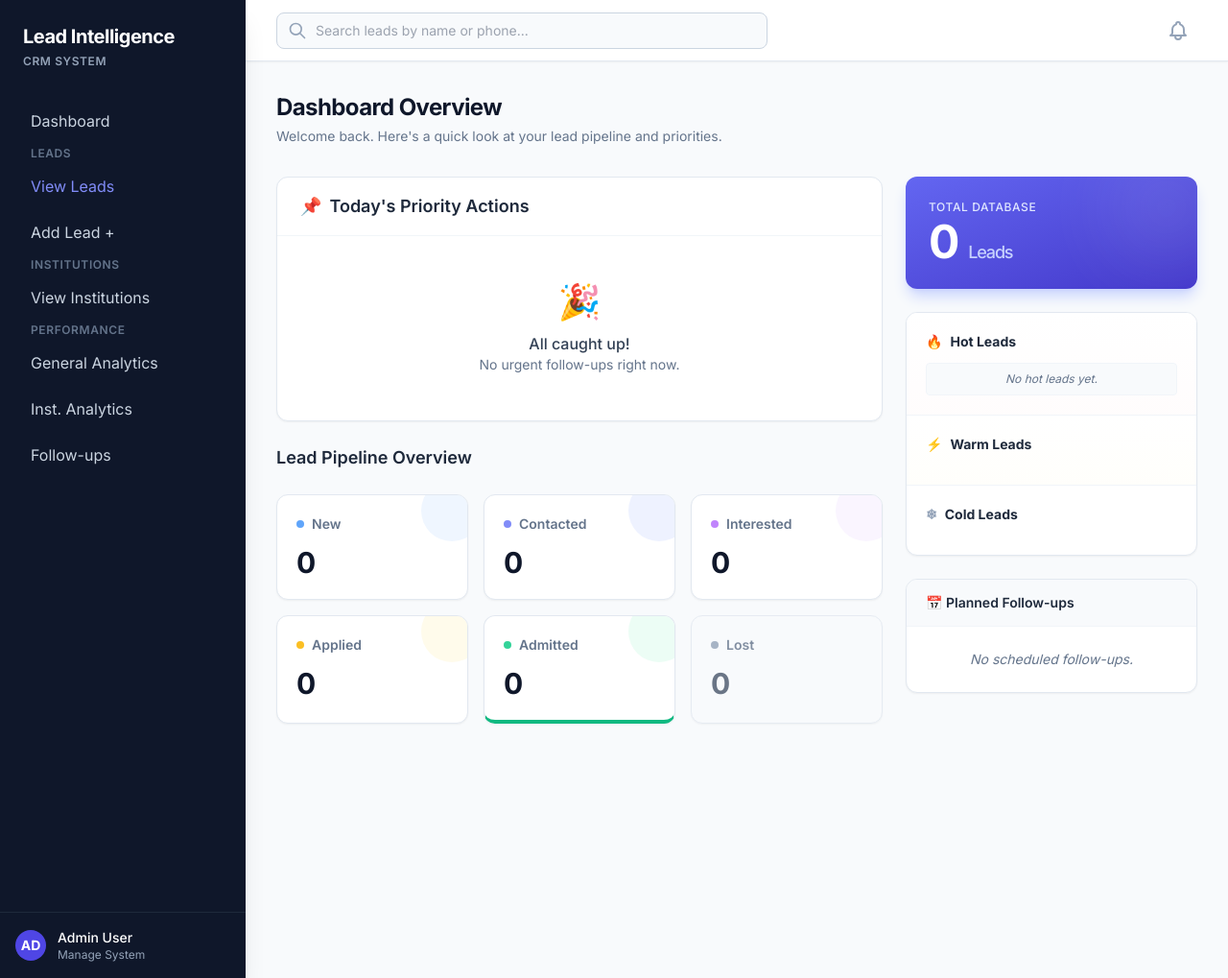
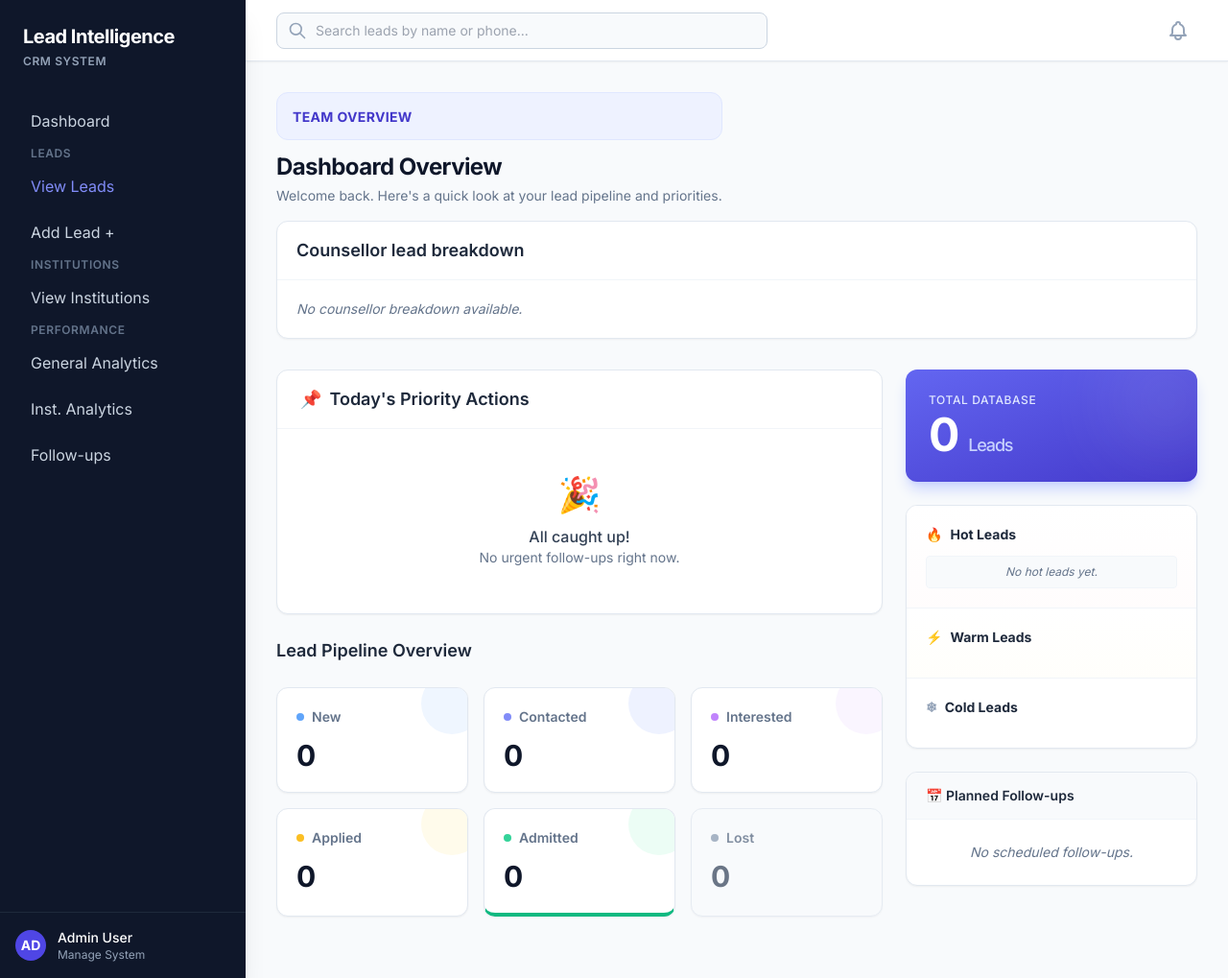
Before and after one commit to ash-csai/lead-intelligence-system, a Flask app: page / in a window 1280 px wide. Shown: the whole page at 96% size. Run offline with Flask 3, Linux system fonts and the light colour scheme; a user stored in the database is signed in; tables that the repository leaves empty hold one stand-in row (values such as "Sample post"); some libraries are stand-ins or nearby versions.

Commit message:
feat: role-aware dashboard rendering
- Dashboard now visually distinguishes a Counsellor's personal view from Manager/Admin's
  team-wide view, instead of just returning fewer rows with no explanation
- Manager/Admin see a per-counsellor lead breakdown (count, hot/warm/cold) on top of the
  existing data

```diff
--- a/routes/dashboard.py
+++ b/routes/dashboard.py
@@ -1,8 +1,8 @@
 from flask import Blueprint, render_template
 from flask_login import login_required, current_user
 from database.db_connection import get_db
-from database.models import Lead
-from sqlalchemy import func
+from database.models import Lead, User
+from sqlalchemy import func, case, and_
 from modules.analytics_engine import (
     get_pipeline_counts,
     get_upcoming_followups,
@@ -10,9 +10,42 @@ from modules.analytics_engine import (
     build_priority_suggestions,
     find_neglected_leads,
 )
+from lead_intelligence.scoring import HOT_LEAD_THRESHOLD, WARM_LEAD_THRESHOLD
 from utils.permissions import COUNSELLOR
 
 dashboard_bp = Blueprint('dashboard', __name__)
+
+
+def build_counsellor_breakdown(db, organization_id):
+    """Return a lightweight per-counsellor lead distribution using existing assigned_to and lead_score data."""
+    rows = (
+        db.session.query(
+            User.user_id.label("counsellor_id"),
+            User.name.label("counsellor_name"),
+            func.count(Lead.lead_id).label("total"),
+            func.sum(case((Lead.lead_score >= HOT_LEAD_THRESHOLD, 1), else_=0)).label("hot"),
+            func.sum(case((and_(Lead.lead_score >= WARM_LEAD_THRESHOLD, Lead.lead_score < HOT_LEAD_THRESHOLD), 1), else_=0)).label("warm"),
+            func.sum(case((Lead.lead_score < WARM_LEAD_THRESHOLD, 1), else_=0)).label("cold"),
+        )
+        .outerjoin(Lead, and_(Lead.assigned_to == User.user_id, Lead.organization_id == organization_id))
+        .filter(User.organization_id == organization_id, User.role == COUNSELLOR)
+        .group_by(User.user_id, User.name)
+        .order_by(User.name.asc())
+        .all()
+    )
+
+    breakdown = []
+    for row in rows:
+        breakdown.append({
+            "user_id": row.counsellor_id,
+            "name": row.counsellor_name,
+            "total": row.total or 0,
+            "hot": row.hot or 0,
+            "warm": row.warm or 0,
+            "cold": row.cold or 0,
+        })
+
+    return breakdown
 
 
 @dashboard_bp.route('/')
@@ -26,6 +59,13 @@ def dashboard():
     hot_leads, warm_leads, cold_leads = get_lead_buckets(db, organization_id=organization_id, user=current_user)
     urgent = build_priority_suggestions(db, organization_id=organization_id, user=current_user)
     inactive = find_neglected_leads(db, organization_id=organization_id, user=current_user)
+
+    if current_user.role == COUNSELLOR:
+        view_title = "Your leads"
+        counsellor_breakdown = []
+    else:
+        view_title = "Team overview"
+        counsellor_breakdown = build_counsellor_breakdown(db, organization_id)
 
     return render_template(
         "dashboard.html",
@@ -42,6 +82,8 @@ def dashboard():
         cold_leads=cold_leads,
         urgent=urgent,
         inactive=inactive,
+        view_title=view_title,
+        counsellor_breakdown=counsellor_breakdown,
     )
 
 
--- a/templates/dashboard.html
+++ b/templates/dashboard.html
@@ -3,12 +3,50 @@
 {% block content %}
 
 <!-- Header -->
-<div class="mb-8 flex items-center justify-between">
+<div class="mb-4 flex items-center justify-between">
     <div>
-        <h1 class="text-2xl font-bold text-slate-900 tracking-tight">Dashboard Overview</h1>
+        <div class="rounded-xl border border-indigo-100 bg-indigo-50 px-4 py-3">
+            <span class="text-sm font-bold uppercase tracking-wide text-indigo-700">
+                {% if current_user.role == 'Counsellor' %}
+                Your leads
+                {% else %}
+                Team overview
+                {% endif %}
+            </span>
+        </div>
+        <h1 class="text-2xl font-bold text-slate-900 tracking-tight mt-3">Dashboard Overview</h1>
         <p class="text-sm text-slate-500 mt-1">Welcome back. Here's a quick look at your lead pipeline and priorities.</p>
     </div>
 </div>
+
+{% if current_user.role != 'Counsellor' %}
+<section class="bg-white rounded-xl shadow-sm border border-slate-200 overflow-hidden mb-8">
+    <div class="px-5 py-4 border-b border-slate-100">
+        <h2 class="text-lg font-semibold text-slate-800">Counsellor lead breakdown</h2>
+    </div>
+    <div class="p-5">
+        {% if counsellor_breakdown %}
+        <div class="grid grid-cols-1 md:grid-cols-2 xl:grid-cols-3 gap-4">
+            {% for row in counsellor_breakdown %}
+            <div class="rounded-lg border border-slate-200 bg-slate-50 p-4">
+                <div class="flex items-center justify-between">
+                    <span class="font-semibold text-slate-900">{{ row.name }}</span>
+                    <span class="rounded-full bg-indigo-100 text-indigo-700 px-2 py-1 text-xs font-bold">{{ row.total }} leads</span>
+                </div>
+                <div class="mt-3 grid grid-cols-3 gap-2 text-center text-xs font-semibold">
+                    <span class="rounded bg-rose-100 text-rose-800 px-2 py-1">Hot {{ row.hot }}</span>
+                    <span class="rounded bg-amber-100 text-amber-800 px-2 py-1">Warm {{ row.warm }}</span>
+                    <span class="rounded bg-slate-200 text-slate-700 px-2 py-1">Cold {{ row.cold }}</span>
+                </div>
+            </div>
+            {% endfor %}
+        </div>
+        {% else %}
+        <p class="text-sm text-slate-500 italic">No counsellor breakdown available.</p>
+        {% endif %}
+    </div>
+</section>
+{% endif %}
 
 <div class="grid grid-cols-1 lg:grid-cols-3 gap-6 mb-8">
 
```
Also changed, not shown: tests/test_routes.py (+43 -0 lines).
